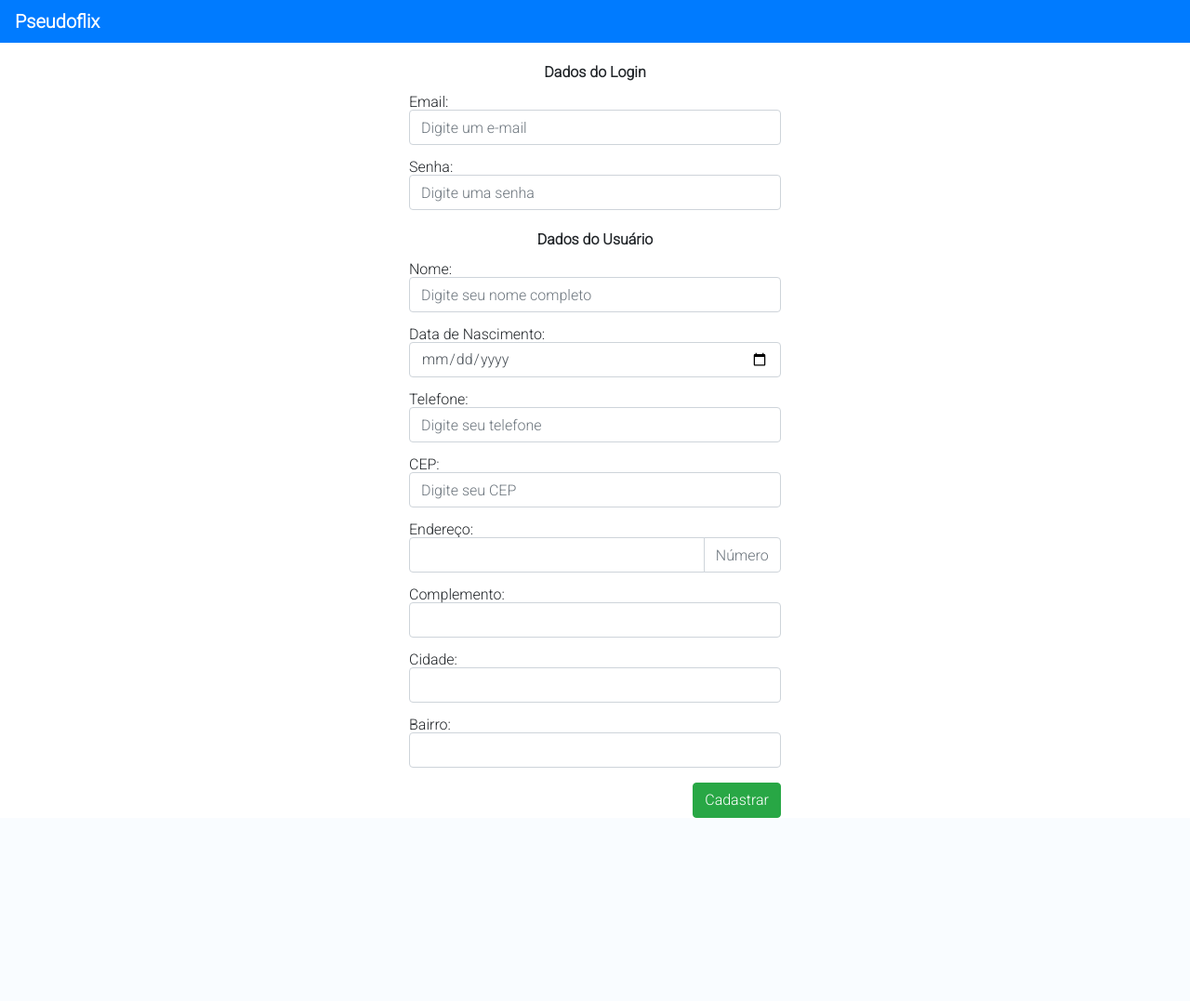
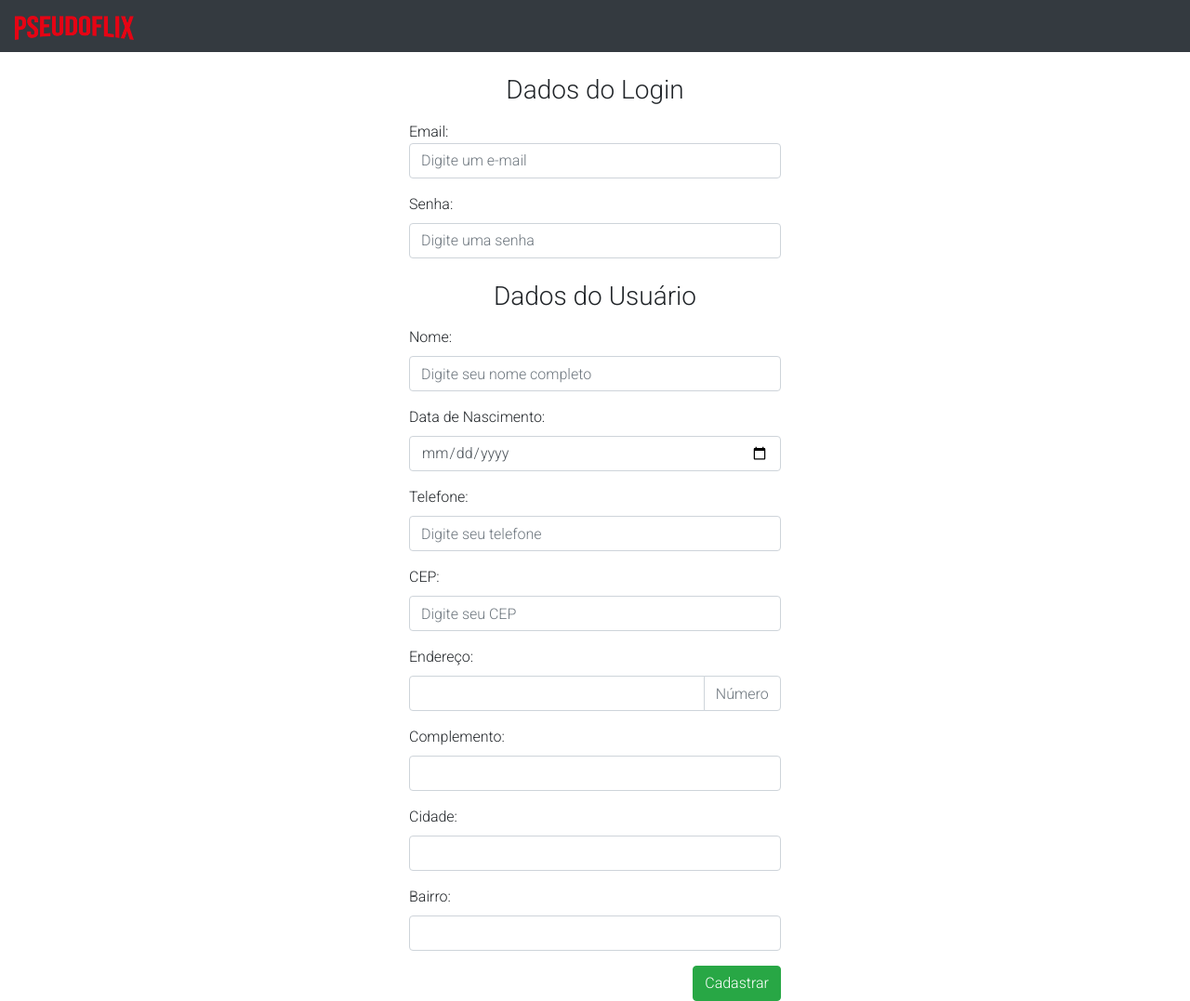
Before and after one commit to rafaelfborges/pseudoflix, a PHP site: page /pseudoflix/cadastro.html in a window 1280 px wide. Shown: the whole page at 93% size. Before the commit the page ends 880 px from the top, so only its background shows below. Run offline with PHP 8.4, Linux system fonts and the light colour scheme; some libraries are stand-ins or nearby versions.

Commit message:
feat: Improve font rendering and CSS

```diff
--- a/assets/css/dashboard.css
+++ b/assets/css/dashboard.css
@@ -1,7 +1,3 @@
-.logo {
-    width: 8rem;
-}
-
 .card-post {
     width: 12rem;
 }
--- a/assets/css/global.css
+++ b/assets/css/global.css
@@ -3,4 +3,10 @@ body {
   height: 100%;
   width: 100%;
   font-family: 'Roboto', sans-serif;
+  text-rendering: optimizeLegibility;
+  -webkit-font-smoothing: antialiased;
 }
+
+.logo {
+  width: 8rem;
+}
--- a/cadastro.html
+++ b/cadastro.html
@@ -19,7 +19,6 @@
     integrity="sha384-mzrmE5qonljUremFsqc01SB46JvROS7bZs3IO2EmfFsd15uHvIt+Y8vEf7N7fWAU" crossorigin="anonymous">
 
   <!-- Global CSS -->
-  <link rel="stylesheet" href="assets/css/reset.css">
   <link rel="stylesheet" href="assets/css/global.css">
 
   <!-- Custom CSS -->
@@ -41,12 +40,14 @@
 </head>
 
 <body>
-  <nav class="navbar navbar-dark bg-primary">
-    <a class="navbar-brand font-weight-bolder" href="/pseudoflix/">Pseudoflix</a>
+  <nav class="navbar navbar-dark bg-dark">
+    <a class="navbar-brand font-weight-bolder" href="/">
+      <img class="logo" src="assets/images/logo.png" alt="Pseudoflix">
+    </a>
   </nav>
   <div class="conteiner mt-4">
     <form class="form-cadastro mb-3" id="formCadastro">
-      <h1 class="titulo mb-3 text-center font-weight-bolder">Dados do Login</h1>
+      <h3 class="titulo mb-3 text-center">Dados do Login</h3>
       <div class="form-group mb-3">
         <label for="email"></label>Email:</label>
         <input type="text" name="email" id="email" class="form-control" placeholder="Digite um e-mail">
@@ -56,7 +57,7 @@
         <input type="password" name="senha" id="senha" class="form-control" placeholder="Digite uma senha">
       </div>
 
-      <h1 class="titulo mt-4 mb-3 text-center font-weight-bolder">Dados do Usuário</h1>
+      <h3 class="titulo mt-4 mb-3 text-center">Dados do Usuário</h1>
         <div class="form-group mb-3">
           <label for="nomeCompleto">Nome:</label>
           <input type="text" name="nomeCompleto" id="nomeCompleto" class="form-control"
```
Also changed, not shown: dashboard.html (+6 -2 lines). Lines whose indentation alone changed are shown as unchanged.
